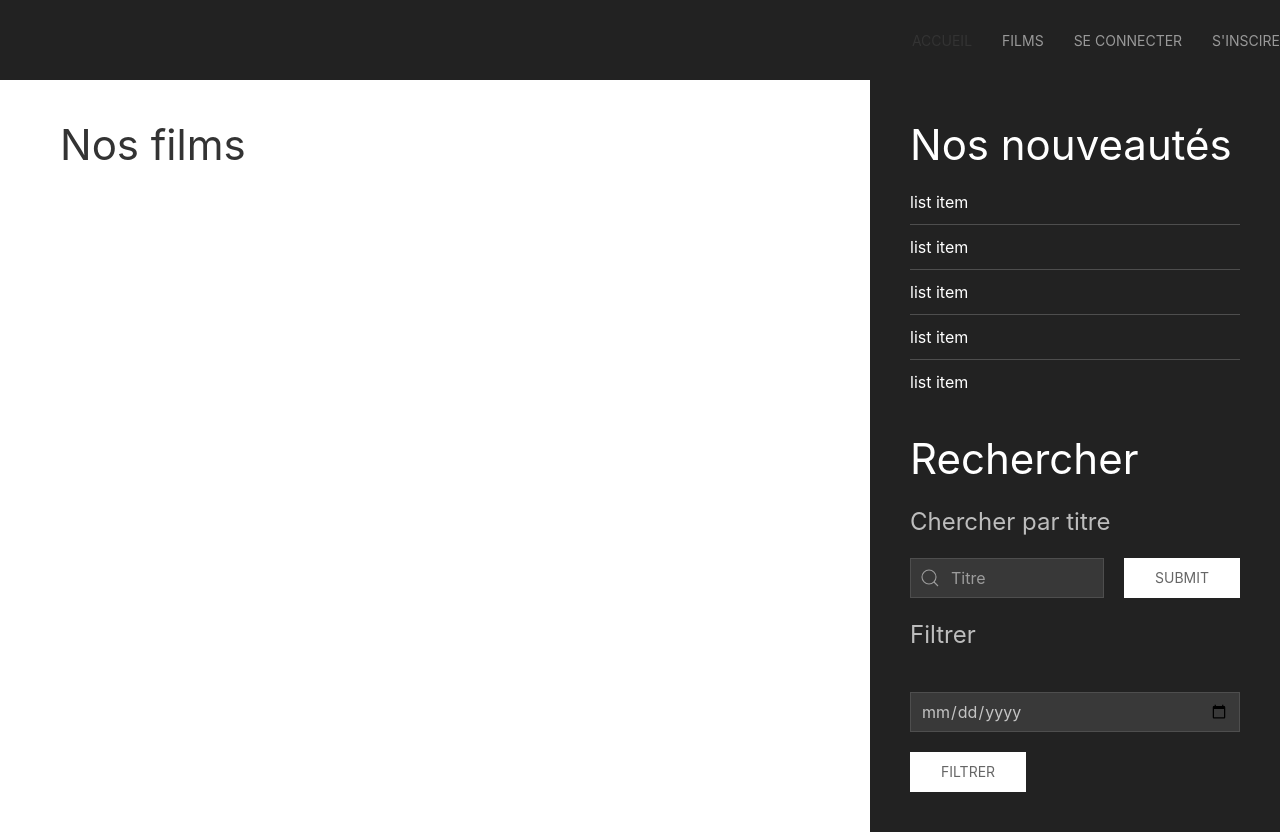
After one commit to izdog/CINEMA, a PHP site: template src/Views/films.php in a window 1280 px wide. The commit adds this page. Run offline with PHP 8.4, Linux system fonts and the light colour scheme; the template is opened without the code that fills it, so the values that code supplies are empty; some libraries are stand-ins or nearby versions.

Commit message:
home & films view

```diff
--- /dev/null
+++ b/src/Views/films.php
@@ -0,0 +1,67 @@
+<div uk-grid>
+    <div class="uk-width-expand">
+    <div class="uk-padding uk-margin-left">
+        <h1>Nos films</h1>
+        <div>
+            <div uk-grid class="uk-child-width-1-3 uk-grid-large">
+            <?php foreach($films as $film): ?>
+                <div>
+                    <div class="uk-card uk-card-default">
+                        <div class="uk-card-body">
+                            <h3 class="uk-card-title"><?= $film->titre ?></h3>
+                            <dl class="uk-description-list">
+                                <dt>Genres</dt>
+                                <dd><?= $film->displayGenres()?></dd>
+                            </dl>
+                        </div>
+                        <div class="uk-card-footer">
+                            <div class="uk-flex uk-flex-between">
+                                <a href="film/<?=$film->id?>" class="uk-button uk-button-text uk-margin-left"><span uk-icon="icon: search"></span> Read more</a>
+                                <a href="film/addWhishlist/1" class="uk-button uk-button-text uk-margin-right"><span uk-icon="icon: heart"></span> Whishlist</a>
+                            </div>
+                        </div>
+                    </div>
+                </div>
+            <?php endforeach; ?>
+            </div>
+        </div>
+        </div>
+    </div>
+    <div class="uk-width-large ">
+        <div class="uk-padding uk-light uk-background-secondary">
+        <h1>Nos nouveautés</h1>
+        <ul class="uk-list uk-list-divider">
+            <li><a class="uk-link-heading uk-link-text" href="">list item</a></li>
+            <li><a class="uk-link-heading uk-link-text" href="">list item</a></li>
+            <li><a class="uk-link-heading uk-link-text" href="">list item</a></li>
+            <li><a class="uk-link-heading uk-link-text" href="">list item</a></li>
+            <li><a class="uk-link-heading uk-link-text" href="">list item</a></li>
+        </ul>
+        <h1>Rechercher</h1>
+        <form action="" method="post">
+            <fieldset class="uk-fieldset">
+                <legend class="uk-legend">Chercher par titre</legend>
+                <div class="uk-inline uk-margin" style="display:flex;">
+                    <span class="uk-form-icon" uk-icon="icon: search"></span>
+                    <input class="uk-input" type="text" name="search" placeholder="Titre">
+                    <button class="uk-margin-left uk-button-secondary uk-button">submit</button>
+                </div>
+            </fieldset>
+        </form>
+        <form action="" method="post">
+            <fieldset class="uk-fieldset">
+                <legend class="uk-legend">Filtrer</legend>
+                <div class="uk-margin uk-grid-small uk-child-width-1-2 uk-grid">
+                    <?php foreach($genres as $genre):?>
+                        <label><input class="uk-checkbox uk-margin-right" type="checkbox" name="genres[]" value="<?= $genre['id']?>"><?= ucfirst($genre['name']) ?></label>
+                    <?php endforeach; ?>
+                </div>
+                <div class="uk-margin">
+                    <input class="uk-input" type="date" name="date" id="date">
+                </div>
+                <button type="submit" class="uk-button uk-button-secondary">Filtrer</button>
+            </fieldset>
+        </form>
+        </div>
+    </div>
+</div>
--- a/src/Views/template/default.php
+++ b/src/Views/template/default.php
@@ -9,20 +9,21 @@
 </head>
 <body>
 <!-- NAV START -->
-<nav class=" uk-light uk-background-secondary uk-navbar-transparent uk-navbar-container uk-margin" uk-navbar="mode: click">
+<div uk-sticky="sel-target: .uk-navbar-container; cls-active: uk-navbar-sticky">
+    <nav class="uk-background-secondary uk-navbar-transparent uk-navbar-container" uk-navbar="mode: click">
         <div class="uk-navbar-right">
 
             <ul class="uk-navbar-nav">
-            <li class="uk-active"><a href="">Accueil</a></li>
+                <li class="uk-active"><a href="accueil">Accueil</a></li>
                 <li><a href="films">Films</a></li>
                 <?php if(isset($_SESSION['auth'])):?>
-                <li><a href="" uk-icon="icon: user"></a></li>
+                    <li><a href="profil" uk-icon="icon: user"></a></li>
                 <?php endif; ?>
                 <?php if(!isset($_SESSION['auth'])): ?>
-                <li><a href="#">Sign in</a></li>
+                    <li><a href="login">Se connecter</a></li>
                 <?php endif; ?>
                 <?php if(!isset($_SESSION['auth'])): ?>
-                <li><a href="#">Sign out</a></li>
+                    <li><a href="#">S'inscire</a></li>
                 <?php endif; ?>
                 <?php if(isset($_SESSION['auth'])): ?>
                     <li><a href="logout" uk-icon="icon: sign-out"></a></li>
@@ -31,6 +32,7 @@
 
         </div>
     </nav>
+</div>
 <!-- NAV END -->
 <section>
         <?= $content ?>
```
Also changed, not shown: index.php (+3 -6 lines), public/profil.php (deleted, +0 -19 lines), src/Controller/FilmController.php (added, +18 -0 lines), src/Entity/Film.php (added, +59 -0 lines), src/Model/FilmModel.php (added, +50 -0 lines), src/Views/home.php (added, +7 -0 lines), src/Views/login.php (+9 -8 lines), public/assets/img/bg1.jpg (added), public/assets/img/palette3.jpg (added), public/login.php (deleted). Lines whose indentation alone changed are shown as unchanged.
